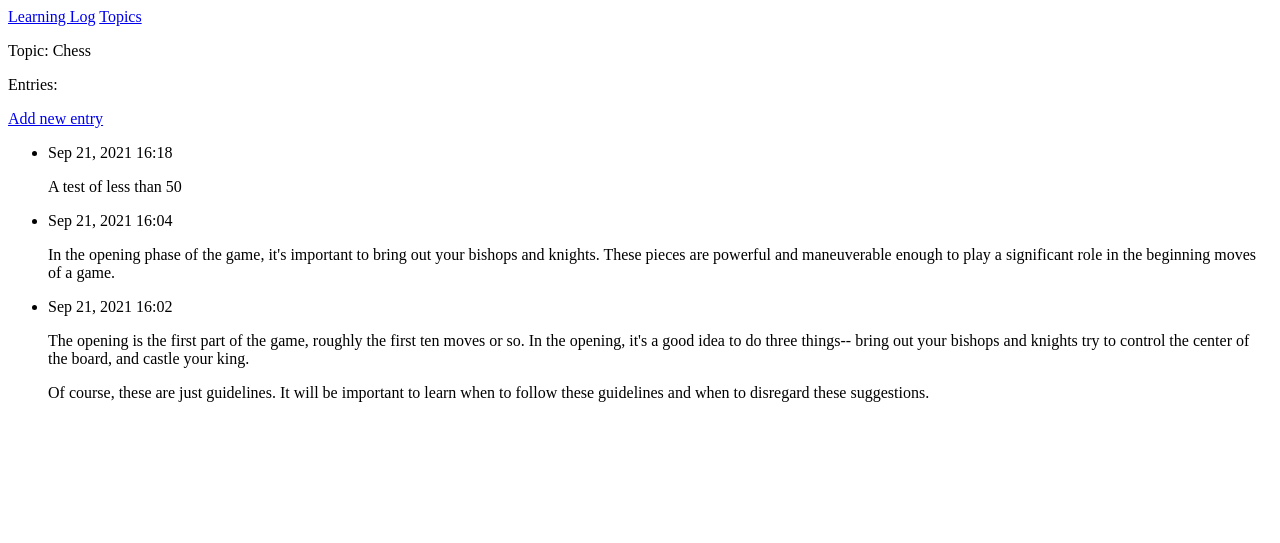
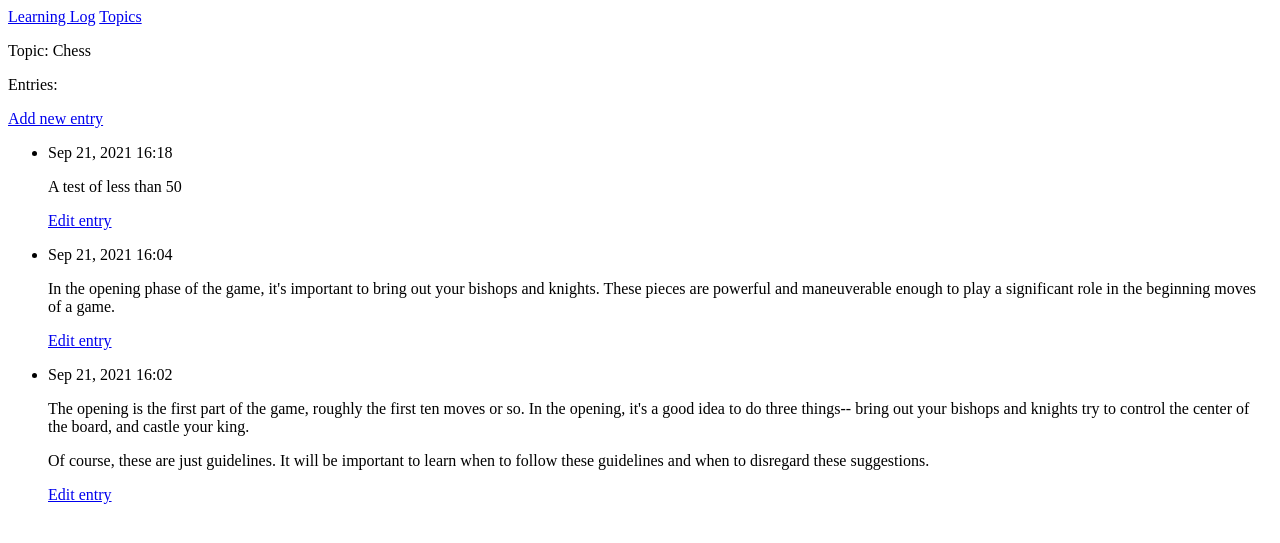
Before and after one commit to carlosadap/learning_log, a Django app: page /topics/1/ in a window 1280 px wide. Shown: the top 543 px of the page. Run offline with Django 3.2, Linux system fonts and the light colour scheme; data comes from the database, SQL or seed files in the repository.

Commit message:
Add edit_entry

```diff
--- a/learning_logs/templates/learning_logs/topic.html
+++ b/learning_logs/templates/learning_logs/topic.html
@@ -14,6 +14,9 @@
     <li>
       <p>{{ entry.date_added|date:'M d, Y H:i' }}</p>
       <p>{{ entry.text|linebreaks }}</p>
+      <p>
+        <a href="{% url 'learning_logs:edit_entry' entry.id %}">Edit entry</a>
+      </p>
     </li>
   {% empty %}
     <li>There are no entries for this topic yet.</li>
--- a/learning_logs/urls.py
+++ b/learning_logs/urls.py
@@ -16,4 +16,6 @@ urlpatterns = [
     path('new_topic/', views.new_topic, name='new_topic'),
     # Page for adding a new entry
     path('new_entry/<int:topic_id>/', views.new_entry, name='new_entry'),
+    # Page for editing an entry.
+    path('edit_entry/<int:entry_id>/', views.edit_entry, name='edit_entry'),
 ]
--- a/learning_logs/views.py
+++ b/learning_logs/views.py
@@ -1,6 +1,6 @@
 from django.shortcuts import render, redirect
 
-from .models import Topic
+from .models import Topic, Entry
 from .forms import TopicForm, EntryForm
 
 # Create your views here.
@@ -55,3 +55,21 @@ def new_entry(request, topic_id):
     # Display a blank or invalid form.
     context = {'topic': topic, 'form': form}
     return render(request, 'learning_logs/new_entry.html', context)
+
+def edit_entry(request, entry_id):
+    """Edit an existing entry."""
+    entry = Entry.objects.get(id=entry_id)
+    topic = entry.topic
+
+    if request.method != 'POST':
+        # Initial request; pre-fill form with the current entry.
+        form = EntryForm(instance=entry)
+    else:
+        # POST data submitted; process data.
+        form = EntryForm(instance=entry, data=request.POST)
+        if form.is_valid():
+            form.save()
+            return redirect('learning_logs:topic', topic_id=topic.id)
+
+    context = {'entry': entry, 'topic': topic, 'form': form}
+    return render(request, 'learning_logs/edit_entry.html', context)
```
Also changed, not shown: learning_logs/templates/learning_logs/edit_entry.html (added, +14 -0 lines).
